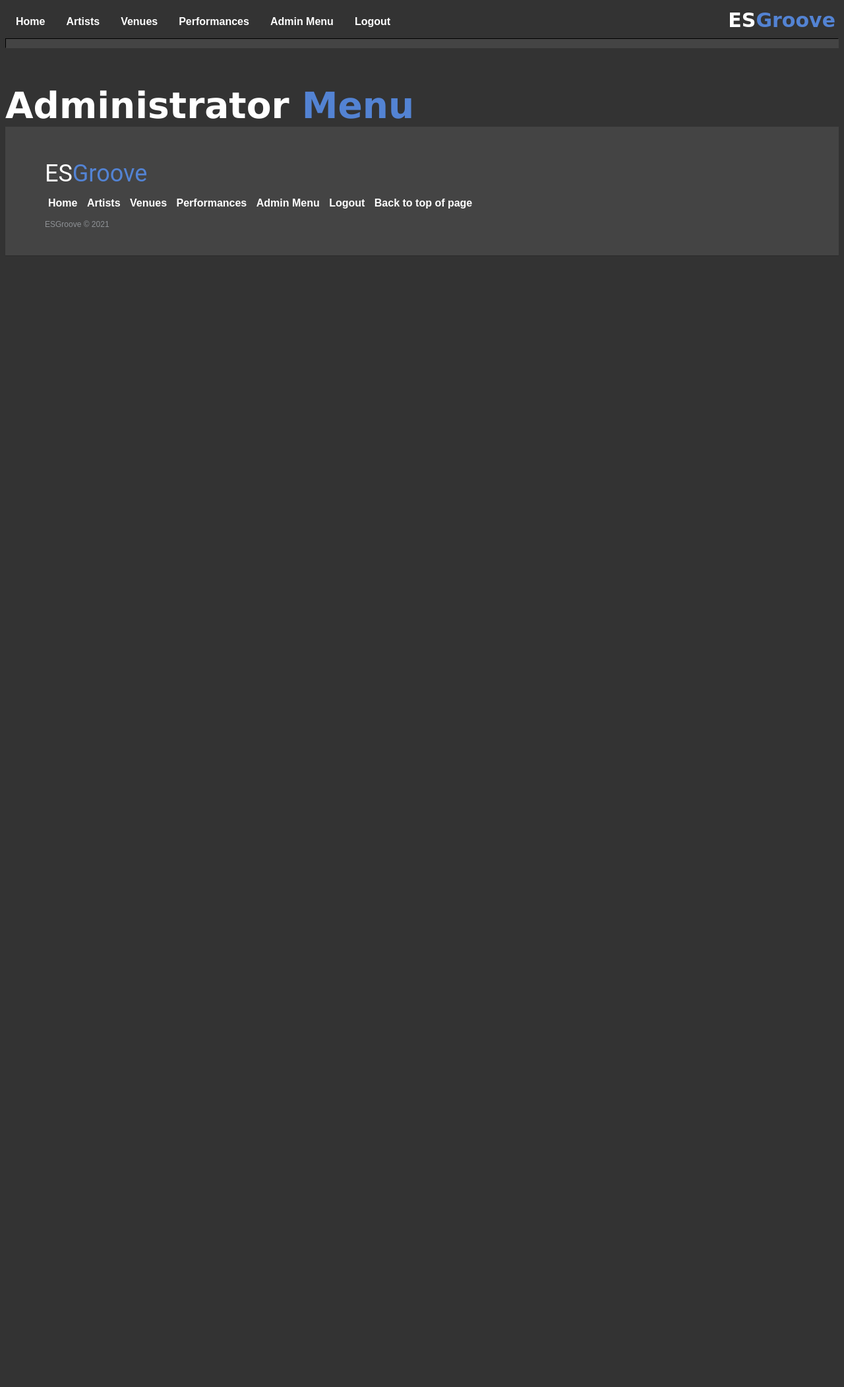
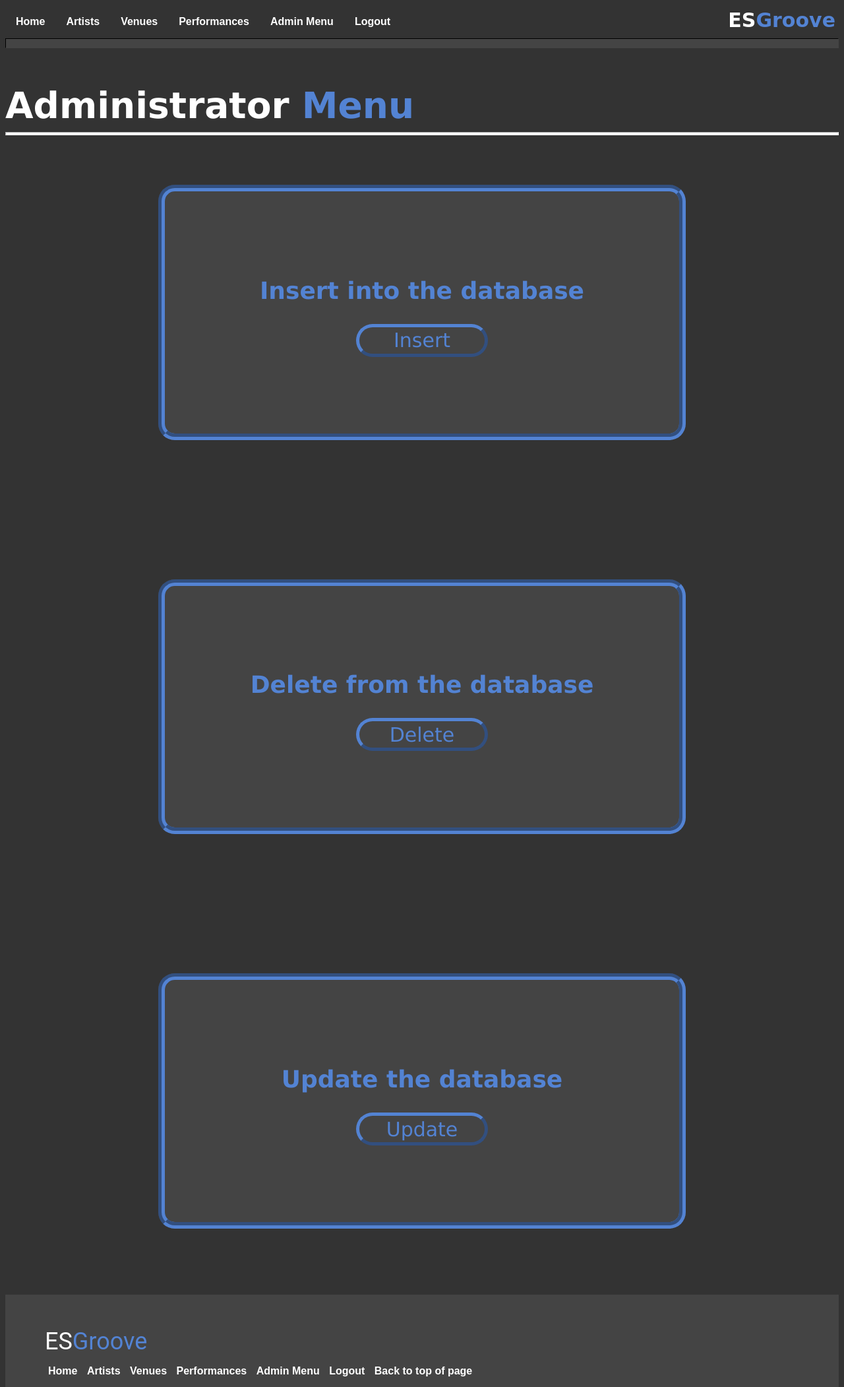
Before and after one commit to dylmcd13/ESGroove, a PHP site: page /AdminMenu.php in a window 1280 px wide. Shown: the top 2102 px of the page at 66% size. Before the commit the page ends 387 px from the top, so only its background shows below. Run offline with PHP 8.4, Linux system fonts and the light colour scheme.

Commit message:
just some updates

```diff
--- a/AdminMenu.php
+++ b/AdminMenu.php
@@ -18,9 +18,29 @@
 </div>
 <br>
 <h1 id="title">Administrator <span id="headerSpan">Menu</span></h1>
-
-
-
+<hr style="height:5px; background-color:white; border-color: white;">
+<fieldset id="searchSet">
+<form action="insertForm.php">
+<h2 id="searchLabel">Insert into the database</h2>
+<input type="submit" id="submit" value="Insert" style ="width: 200px; height:50px; font-size: 30px;">
+</form>
+</fieldset>
+<br>
+<br>
+<fieldset id="searchSet">
+<form action="deleteTableHome.php">
+<h2 id="searchLabel">Delete from the database</h2>
+<input type="submit" id="submit" value="Delete" style ="width: 200px; height:50px; font-size: 30px;">
+</form>
+</fieldset>
+<br>
+<br>
+<fieldset id="searchSet">
+<form action="updateTableHome.php">
+<h2 id="searchLabel">Update the database</h2>
+<input type="submit" id="submit" value="Update" style ="width: 200px; height:50px; font-size: 30px;">
+</form>
+</fieldset>
 
 
 
--- a/styles.css
+++ b/styles.css
@@ -162,7 +162,7 @@ body {
   font-family: Verdana;
   font-style:  normal;
   text-align: center;
-  width: 100px;
+  width: 300px;
 }
 
 #bannerCaption2{
@@ -176,7 +176,7 @@ body {
   font-family: Verdana;
   font-style: normal;
   text-align: center;
-  width: 100px;
+  width: 300px;
 }
 #headerLogo{ color:  #ffffff;
              font-size: 30px;
```
